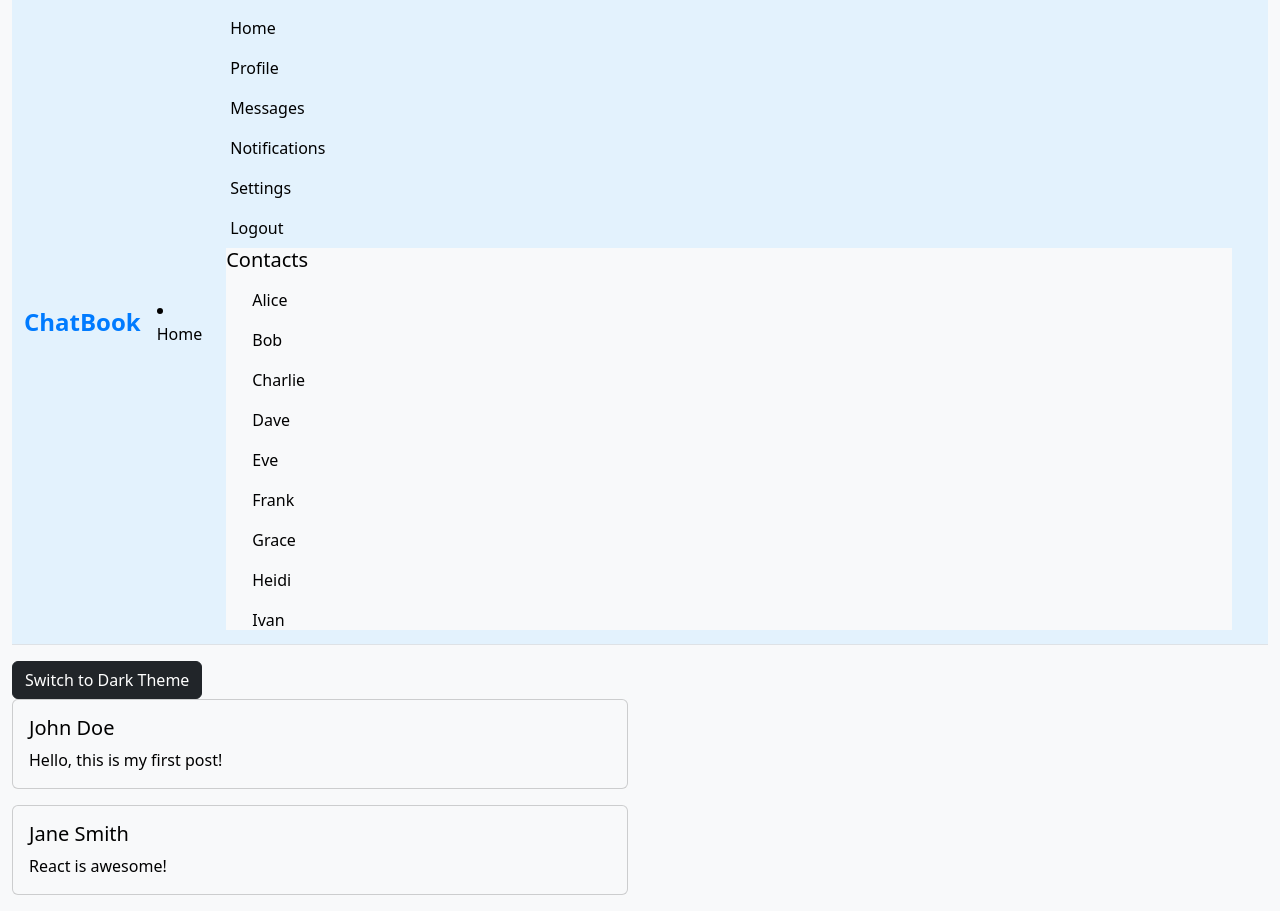
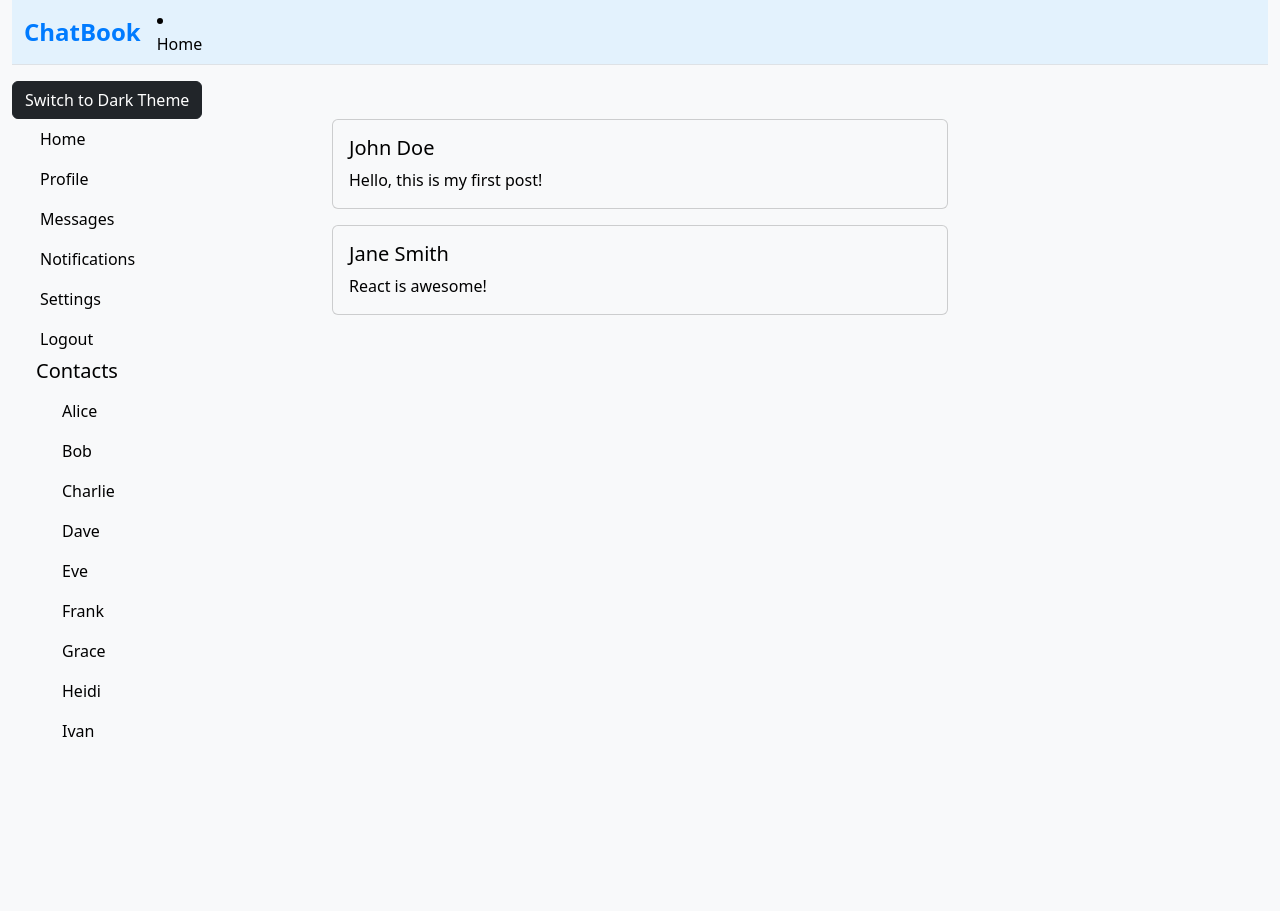
Before and after one commit to KristianBakov/ChatBook, a React (Create React App) app in the folder ClientApp/: page / in a window 1280 px wide. After the commit the page ends 800 px from the top, so only its background shows below. Built offline with nearby package versions, Linux system fonts and the light colour scheme.

Commit message:
Supporting sidebar on mobile and desktop

```diff
--- a/ClientApp/src/commons/styles/common.css
+++ b/ClientApp/src/commons/styles/common.css
@@ -71,3 +71,12 @@ body {
     display: block;
   }
 }
+
+@media (max-width: 767.98px) {
+  .sidebar-container {
+    position: absolute;
+    z-index: 10;
+    width: 100%;
+    background-color: white;
+  }
+}
--- a/ClientApp/src/components/Layout.jsx
+++ b/ClientApp/src/components/Layout.jsx
@@ -1,11 +1,19 @@
-import React, { useState } from "react";
+import React, { useState, useEffect } from "react";
 import NavMenu from "./NavMenu/NavMenu";
 import { Container, Row, Col } from "reactstrap";
 import ThemeToggleDev from "./ThemeToggle/ThemeToggleDev";
 import Sidebar from "./Sidebar/Sidebar";
+import useWindowSize from "../hooks/UseScreenSize"; // Import the custom hook
 
 export const Layout = ({ children }) => {
   const [isSidebarOpen, setSidebarOpen] = useState(false);
+  const isDesktop = useWindowSize();
+
+  useEffect(() => {
+    if (isDesktop) {
+      setSidebarOpen(false); // Ensure sidebar is closed on desktop view
+    }
+  }, [isDesktop]);
 
   const toggleSidebar = () => setSidebarOpen(!isSidebarOpen);
 
@@ -14,15 +22,16 @@ export const Layout = ({ children }) => {
       <NavMenu toggleSidebar={toggleSidebar} isSidebarOpen={isSidebarOpen} />
       <ThemeToggleDev />
       <Row>
-        {isSidebarOpen ? (
-          <Col xs="12" md="3" className="sidebar-container">
-            <Sidebar />
-          </Col>
-        ) : (
-          <Col xs="12" md="9">
-            {children}
-          </Col>
-        )}
+        <Col
+          xs="12"
+          md="3"
+          className={`sidebar-container ${isSidebarOpen ? "open" : ""}`}
+        >
+          <Sidebar />
+        </Col>
+        <Col xs="12" md={isSidebarOpen ? "12" : "9"}>
+          {!isSidebarOpen && children}
+        </Col>
       </Row>
     </Container>
   );
--- a/ClientApp/src/components/NavMenu/NavMenu.jsx
+++ b/ClientApp/src/components/NavMenu/NavMenu.jsx
@@ -10,7 +10,6 @@ import {
 } from "reactstrap";
 import { Link } from "react-router-dom";
 import "./NavMenu.css";
-import Sidebar from "../Sidebar/Sidebar";
 
 const NavMenu = ({ toggleSidebar, isSidebarOpen }) => {
   return (
@@ -23,18 +22,17 @@ const NavMenu = ({ toggleSidebar, isSidebarOpen }) => {
           ChatBook
         </NavbarBrand>
         <NavbarToggler onClick={toggleSidebar} className="mr-2" />
-
         <NavItem>
           <NavLink tag={Link} to="/">
             Home
           </NavLink>
         </NavItem>
         <Collapse
-          className="d-sm-inline-flex flex-sm-row-reverse"
+          className="d-sm-inline-flex flex-sm-row-reverse d-md-none"
           isOpen={isSidebarOpen}
           navbar
         >
-          <Sidebar />
+          {/* extra menu items for the collapse here */}
         </Collapse>
       </Navbar>
     </header>
--- /dev/null
+++ b/ClientApp/src/hooks/UseScreenSize.js
@@ -0,0 +1,22 @@
+import { useState, useEffect } from "react";
+
+const useWindowSize = () => {
+  const [isDesktop, setIsDesktop] = useState(window.innerWidth >= 768);
+
+  useEffect(() => {
+    const handleResize = () => {
+      setIsDesktop(window.innerWidth >= 768);
+    };
+
+    window.addEventListener("resize", handleResize);
+    handleResize(); // Initial check on mount
+
+    return () => {
+      window.removeEventListener("resize", handleResize);
+    };
+  }, []);
+
+  return isDesktop;
+};
+
+export default useWindowSize;
--- a/ClientApp/src/index.js
+++ b/ClientApp/src/index.js
@@ -1,5 +1,6 @@
 import "bootstrap/dist/css/bootstrap.css";
 import React from "react";
+import { StrictMode } from "react";
 import { createRoot } from "react-dom/client";
 import { BrowserRouter } from "react-router-dom";
 import App from "./App";
@@ -12,9 +13,11 @@ const rootElement = document.getElementById("root");
 const root = createRoot(rootElement);
 
 root.render(
-  <BrowserRouter basename={baseUrl}>
-    <App />
-  </BrowserRouter>
+  <StrictMode>
+    <BrowserRouter basename={baseUrl}>
+      <App />
+    </BrowserRouter>
+  </StrictMode>
 );
 
 // If you want your app to work offline and load faster, you can change
--- a/ClientApp/src/routes/home/Home.js
+++ b/ClientApp/src/routes/home/Home.js
@@ -1,11 +1,9 @@
 import React from "react";
 import NewsFeed from "../../components/NewsFeed";
-import Sidebar from "../../components/Sidebar/Sidebar";
 
 const Home = () => {
   return (
     <div className="row">
-      {/* <Sidebar /> */}
       <NewsFeed />
     </div>
   );
```
